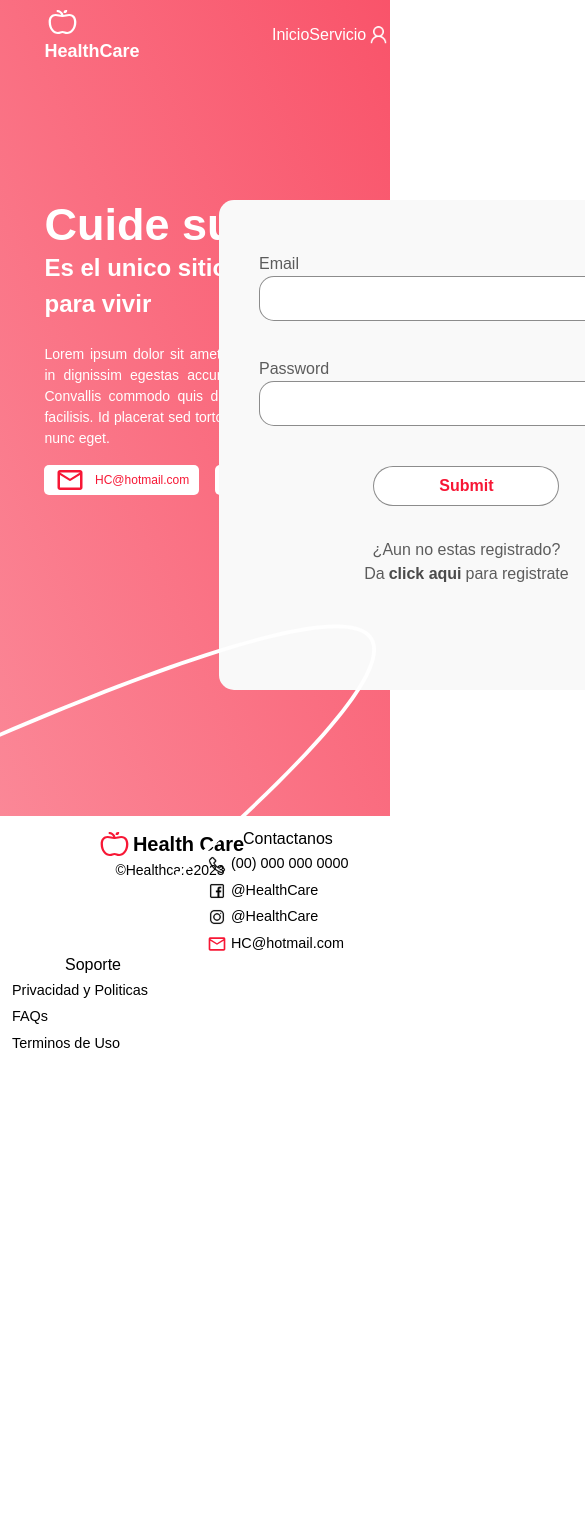
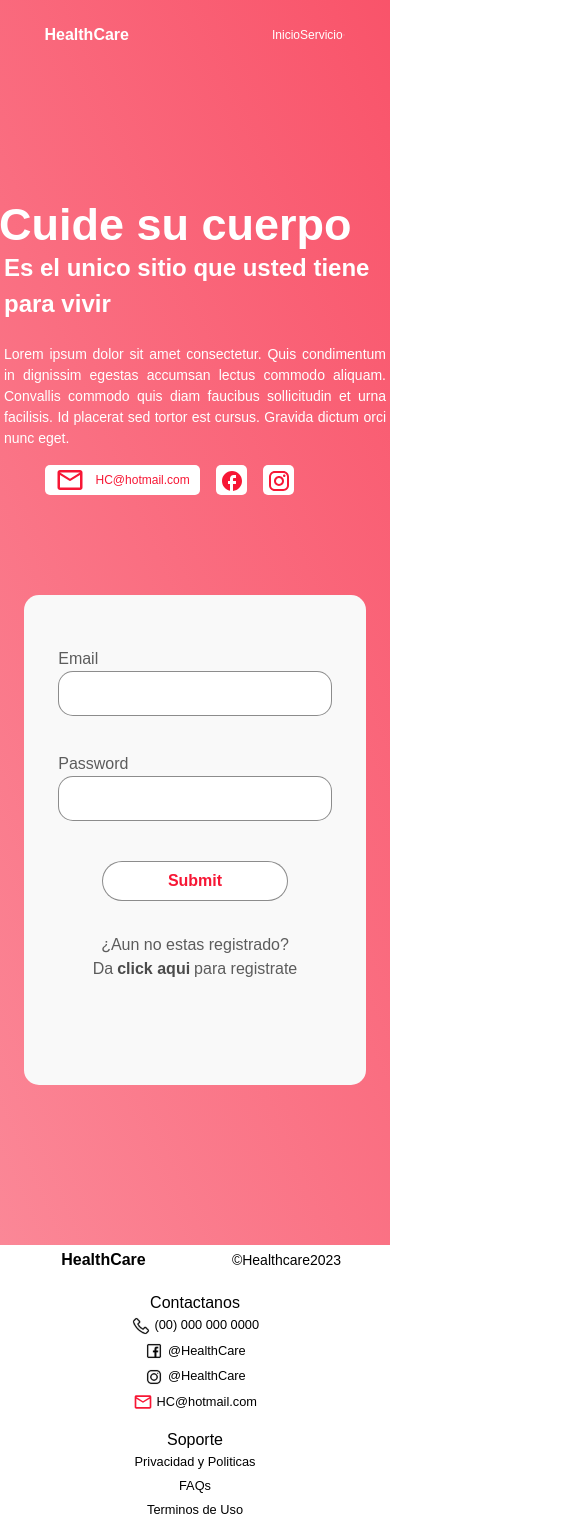
Before and after one commit to VictorVillalva/EDA-Health-Care, a React (Vite) app: page /login in a window 390 px wide. Shown: the top 1520 px of the page, 585 px wide, since content can reach past the window. Before the commit the page ends 1066 px from the top, so only its background shows below. Built offline with nearby package versions, Linux system fonts and the light colour scheme.

Commit message:
Responsive Login, Header, Footer

```diff
--- a/src/assets/Styles/footer.css
+++ b/src/assets/Styles/footer.css
@@ -39,3 +39,117 @@
     font-size: .9rem;
     color: #000000;
 }
+
+/*Media Querys*/
+@media (max-width: 576px){
+    .copy{
+        width: 100%;
+        display: flex;
+    }
+    .contact{
+        margin-top: 5%;
+        margin-bottom: 5%;
+        display: flex;
+        flex-direction: column;
+        align-items: center;
+    }
+    .support{
+        display: flex;
+        flex-direction: column;
+        align-items: center;
+    }
+    .namePag{
+        width: 100%;
+        font-size: 100%;
+    }
+    .copyrigth{
+        width: 100%;
+    }
+    .contact, .support{
+        width: 100%;
+    }
+    .contactanos, .soporte{
+        font-size: 100%;
+        height: 100%;
+        line-height: 100%;
+    }
+    .contacts, .supports{
+        font-size: 80%;
+    }
+
+}
+@media (min-width:577px) and (max-width:768px){
+    .copy{
+        width: 100%;
+        display: flex;
+    }
+    .contact{
+        margin-top: 5%;
+        margin-bottom: 5%;
+        display: flex;
+        flex-direction: column;
+        align-items: center;
+    }
+    .support{
+        display: flex;
+        flex-direction: column;
+        align-items: center;
+    }
+    .namePag{
+        width: 100%;
+        font-size: 100%;
+    }
+    .copyrigth{
+        width: 100%;
+    }
+    .contact, .support{
+        width: 100%;
+    }
+    .contactanos, .soporte{
+        font-size: 100%;
+        height: 100%;
+        line-height: 100%;
+    }
+    .contacts, .supports{
+        font-size: 80%;
+    }
+}
+@media (min-width:769px) and (max-width:992px){
+    .copy{
+        width: 100%;
+        display: flex;
+    }
+    .contact{
+        margin-top: 5%;
+        margin-bottom: 5%;
+        display: flex;
+        flex-direction: column;
+        align-items: center;
+    }
+    .support{
+        display: flex;
+        flex-direction: column;
+        align-items: center;
+    }
+    .namePag{
+        width: 100%;
+        font-size: 100%;
+    }
+    .copyrigth{
+        width: 100%;
+    }
+    .contact, .support{
+        width: 100%;
+    }
+    .contactanos, .soporte{
+        font-size: 100%;
+        height: 100%;
+        line-height: 100%;
+    }
+    .contacts, .supports{
+        font-size: 80%;
+    }
+}
+@media (min-width:993px) and (max-width:1279px){
+/*Aqui queda como 1280px*/
+}
--- a/src/assets/Styles/formLogin.css
+++ b/src/assets/Styles/formLogin.css
@@ -10,7 +10,7 @@
     flex-direction: column;
     align-items: center;
     background: #F9F9F9;
-border-radius: 15px;
+    border-radius: 15px;
 }
 .opt{
     display: block;
@@ -20,7 +20,8 @@ border-radius: 15px;
     display: flex;
     align-items: center;
     color: #5C5C5C;
-}.primerOpt{
+}
+.primerOpt{
     margin-top: 52px;
 }
 .answer{
@@ -76,3 +77,72 @@ border-radius: 15px;
 .alerta-login-descripcion{
     color: #F9F9F9;
 }
+
+/*Media Querys*/
+@media (max-width: 576px){
+    .formLogin{
+        width: 395px;
+        height: 400px;
+    }
+    .componentes{
+        height: 100%;
+        width: 80%;
+    }
+    .answer{
+        width: 100%;
+    }
+    .columnasForm{
+        width: 1000px;
+        display: flex;
+        justify-content: center;
+    }
+}
+@media (min-width:577px) and (max-width:768px){
+    .formLogin{
+        width: 395px;
+        height: 400px;
+    }
+    .componentes{
+        height: 100%;
+        width: 80%;
+    }
+    .answer{
+        width: 100%;
+    }
+    .columnasForm{
+        width: 1000px;
+        display: flex;
+        justify-content: center;
+    }
+}
+@media (min-width:769px) and (max-width:992px){
+    .formLogin{
+        width: 395px;
+        height: 400px;
+    }
+    .componentes{
+        height: 100%;
+        width: 80%;
+    }
+    .answer{
+        width: 100%;
+    }
+    .columnasForm{
+        width: 100%;
+        display: flex;
+        justify-content: center;
+    }
+}
+@media (min-width:993px) and (max-width:1279px){
+    .formLogin{
+        width: 395px;
+        height: 400px;
+    }
+    .componentes{
+        height: 100%;
+        width: 80%;
+    }
+    .answer{
+        width: 100%;
+    }
+}
--- a/src/assets/Styles/header.css
+++ b/src/assets/Styles/header.css
@@ -29,3 +29,65 @@ a{
     text-align: center;
     color: #FFFFFF;
 }
+
+/*Media Querys*/
+@media (max-width: 576px){
+    .titlePage{
+        font-size: 100%;
+    }
+    .option{
+        font-size: 75%;
+    }
+    #logoHealthCare{
+        display: none;
+    }
+    #imgUserHeader{
+        width:80%;
+        height:80%;
+    }
+}
+@media (min-width:577px) and (max-width:768px){
+    .titlePage{
+        font-size: 100%;
+    }
+    .option{
+        font-size: 75%;
+    }
+    #logoHealthCare{
+        display: none;
+    }
+    #imgUserHeader{
+        width:80%;
+        height:80%;
+    }
+}
+@media (min-width:769px) and (max-width:992px){
+    .titlePage{
+        font-size: 100%;
+    }
+    .option{
+        font-size: 75%;
+    }
+    #logoHealthCare{
+        display: none;
+    }
+    #imgUserHeader{
+        width:80%;
+        height:80%;
+    }
+}
+@media (min-width:993px) and (max-width:1279px){
+    .titlePage{
+        font-size: 100%;
+    }
+    .option{
+        font-size: 100%;
+    }
+    #logoHealthCare{
+        display: none;
+    }
+    #imgUserHeader{
+        width:80%;
+        height:80%;
+    }
+}
--- a/src/assets/Styles/login.css
+++ b/src/assets/Styles/login.css
@@ -85,3 +85,80 @@
     display: flex;
    align-items: center;
 }
+
+
+/*Media Querys*/
+@media (max-width: 576px){
+    .headerMainLogin{
+        height: 100%;
+    }
+    .componentsLogin{
+        display: flex;
+        flex-direction: column;
+    }
+    .line1{
+        display: none;
+    }
+    .descriptionColumn{
+        width: 100%;
+        display: flex;
+        flex-direction: column;
+        align-items: center;
+    }
+    .loginColumn{
+        width: 100%;
+        margin-top: 100px;
+        margin-bottom: 250px;
+    }
+}
+@media (min-width:577px) and (max-width:768px){
+    .headerMainLogin{
+        height: 100%;
+    }
+    .componentsLogin{
+        display: flex;
+        flex-direction: column;
+    }
+    .line1{
+        display: none;
+    }
+    .descriptionColumn{
+        width: 100%;
+        display: flex;
+        flex-direction: column;
+        align-items: center;
+    }
+    .loginColumn{
+        width: 100%;
+        margin-top: 100px;
+        margin-bottom: 250px;
+    }
+}
+@media (min-width:769px) and (max-width:992px){
+    .headerMainLogin{
+        height: 100%;
+    }
+    .componentsLogin{
+        display: flex;
+        flex-direction: column;
+    }
+    .line1{
+        display: none;
+    }
+    .descriptionColumn{
+        width: 100%;
+        display: flex;
+        flex-direction: column;
+        align-items: center;
+    }
+    .loginColumn{
+        margin-top: 100px;
+        margin-bottom: 250px;
+        width: 100%;
+        display: flex;
+        flex-direction: column;
+    }
+}
+@media (min-width:993px) and (max-width:1279px){
+/*Queda igual que 1280px*/
+}
--- a/src/components/Footer.jsx
+++ b/src/components/Footer.jsx
@@ -13,8 +13,8 @@ const Footer = () => {
         <div className="col-2"></div>
         <div className="col-2 copy">
             <span className='namePag'>
-            <img src={logo} alt="" />
-            Health Care
+            <img src={logo} alt="" id='logoHealthCare'/>
+            HealthCare
             </span>
             <span className='copyrigth'>©Healthcare2023 </span>
         </div>
--- a/src/components/FormLogin.jsx
+++ b/src/components/FormLogin.jsx
@@ -27,8 +27,6 @@ const FormLogin = () => {
   return (
     <div className='container'>
         <div className="row">
-            <div className="col-6">
-            </div>
             <div className="col-5 columnasForm">
                 <form action=""
                 className='formLogin'
@@ -64,7 +62,6 @@ const FormLogin = () => {
                     </div>
                 </form>
             </div>
-            <div className="col-1"></div>
         </div>
     </div>
   )
--- a/src/components/Header.jsx
+++ b/src/components/Header.jsx
@@ -11,7 +11,7 @@ const Header = () => {
       <div className="row headerPage">
         <div className="col-1"></div>
         <div className="col-2">
-          <img src={logo} alt="" />
+          <img src={logo} alt="" id='logoHealthCare'/>
           <span className='titlePage'>HealthCare</span>
         </div>
         <div className="col-5"></div>
@@ -19,7 +19,7 @@ const Header = () => {
           <nav className='options'>
             <a href="" className='option'>Inicio</a>
             <a href="" className='option'>Servicio</a>
-            <a href="" className='option'><img src={user}/></a>
+            <a href="" className='option'><img src={user} id='imgUserHeader'/></a>
           </nav>
         </div>
       </div>
--- a/src/pages/Login.jsx
+++ b/src/pages/Login.jsx
@@ -20,7 +20,7 @@ const Login = () => {
             <div className="row"><Header /></div>
             <div className="row componentsLogin">
                 <div className="col-1"></div>
-                <div className="col-4">
+                <div className="col-4 descriptionColumn">
                     <span className='title-login'>Cuide su cuerpo</span>
                     <span className='subtitle-login'>Es el unico sitio que usted tiene para vivir</span>
                     <p className='description-login'>Lorem ipsum dolor sit amet consectetur. Quis condimentum in dignissim egestas accumsan lectus commodo aliquam. Convallis commodo quis diam faucibus sollicitudin et urna facilisis. Id placerat sed tortor est cursus. Gravida dictum orci nunc eget.</p>
@@ -39,7 +39,7 @@ const Login = () => {
                     <img src={line1} alt="" className='line1'/>
                 </div>
                 <div className="col-1"></div>
-                <div className="col-1">
+                <div className="col-1 loginColumn">
                   <FormLogin />
                 </div>
               <div className="col-1"></div>
```
Also changed, not shown: src/assets/Styles/button1.css (+14 -0 lines), src/assets/Styles/index.css (+14 -0 lines).
